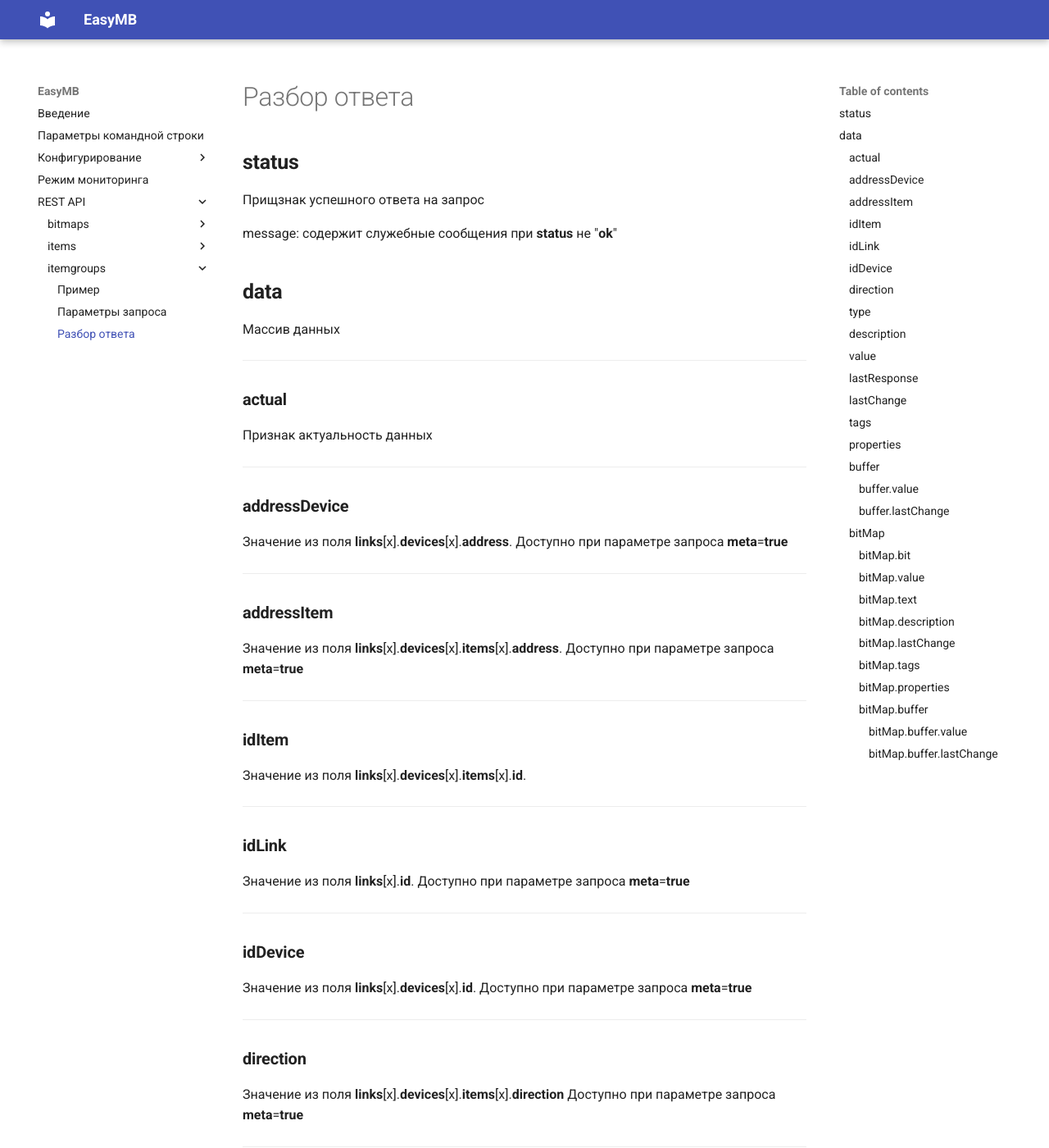
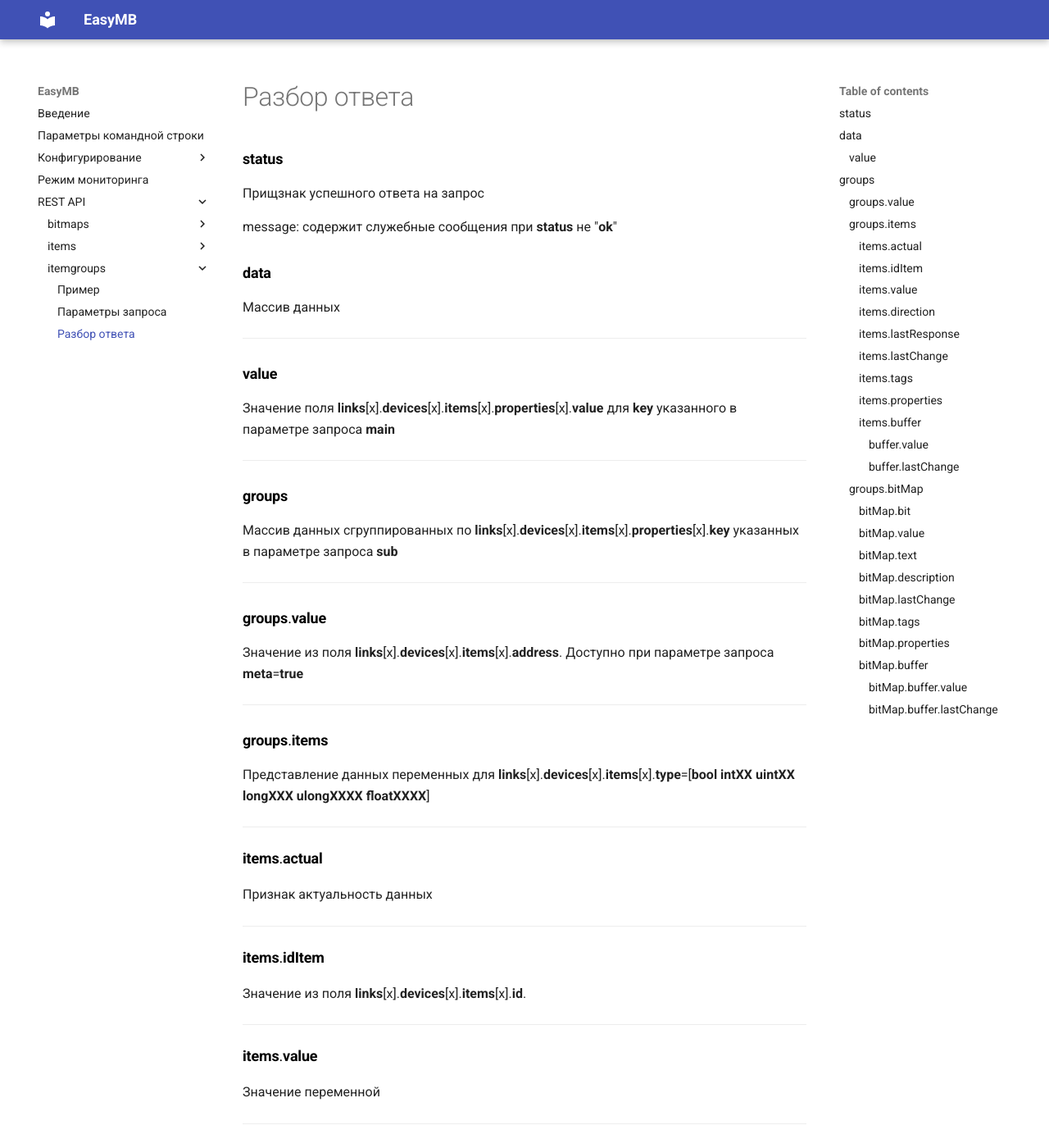
Before and after one commit to sinkevichmm/easymb-docs, an MkDocs documentation site: the page built from docs/restapi/ItemGroups/respons/respons.md, in a window 1280 px wide and 1400 px high. Shown: the whole window at 82% size. Built offline with MkDocs 1.6.1 and Material for MkDocs 9.7.7, drawn with Linux system fonts in a browser that asks for light colours; some of the changed text lies outside the part shown.

Commit message:
restapi itemsgroups done

```diff
--- a/docs/restapi/ItemGroups/respons/respons.md
+++ b/docs/restapi/ItemGroups/respons/respons.md
@@ -12,65 +12,55 @@ message: содержит служебные сообщения при **status*
 
 ----
 
-### **actual**
+### **value**
+
+Значение поля **links**[x].**devices**[x].**items**[x].**properties**[x].**value** для **key** указанного в параметре запроса **main**
+
+----
+
+## **groups**
+
+Массив данных сгруппированных по **links**[x].**devices**[x].**items**[x].**properties**[x].**key** указанных в параметре запроса **sub**
+
+----
+
+### **groups**.**value**
+
+Значение из поля **links**[x].**devices**[x].**items**[x].**address**.  Доступно при параметре запроса **meta**=**true**
+
+----
+
+### **groups**.**items**
+
+Представление данных переменных для **links**[x].**devices**[x].**items**[x].**type**=[**bool** **intXX**  **uintXX**  **longXXX** **ulongXXXX** **floatXXXX**]
+
+----
+
+#### **items**.**actual**
 
 Признак актуальность данных
 
 ----
 
-### **addressDevice**
-
-Значение из поля **links**[x].**devices**[x].**address**. Доступно при параметре запроса **meta**=**true**
-
-----
-
-### **addressItem**
-
-Значение из поля **links**[x].**devices**[x].**items**[x].**address**.  Доступно при параметре запроса **meta**=**true**
-
-----
-
-### **idItem**
+#### **items**.**idItem**
 
 Значение из поля **links**[x].**devices**[x].**items**[x].**id**.
 
 ----
 
-### **idLink**
+#### **items**.**value**
 
-Значение из поля **links**[x].**id**. Доступно при параметре запроса **meta**=**true**
+Значение переменной
 
 ----
 
-### **idDevice**
-
-Значение из поля **links**[x].**devices**[x].**id**. Доступно при параметре запроса **meta**=**true**
-
-----
-
-### **direction**
+#### **items**.**direction**
 
 Значение из поля **links**[x].**devices**[x].**items**[x].**direction** Доступно при параметре запроса **meta**=**true**
 
 ----
 
-### **type**
-
-Значение из поля **links**[x].**devices**[x].**items**[x].**type** Доступно при параметре запроса **meta**=**true**
-
-### **description**
-
-Значение из поля **links**[x].**devices**[x].**items**[x].**description**
-
-----
-
-### **value**
-
-Ответа на запрос данных с устройства
-
-----
-
-### **lastResponse**
+#### **items**.**lastResponse**
 
 Время последнего ответа
 
@@ -78,25 +68,25 @@ message: содержит служебные сообщения при **status*
 
 ----
 
-### **lastChange**
+#### **items**.**lastChange**
 
-Время последнего изменения значения поля value
+Время последнего изменения значения поля **value**
 
 ----
 
-### **tags**
+#### **items**.**tags**
 
 Значение из поля **links**[x].**devices**[x].**items**[x].**tags**
 
 ----
 
-### **properties**
+#### **items**.**properties**
 
 Значение из поля **links**[x].**devices**[x].**items**[x].**properties**
 
 ----
 
-### **buffer**
+#### **items**.**buffer**
 
 Хранит результыты прдидущих запросов
 
@@ -108,25 +98,27 @@ message: содержит служебные сообщения при **status*
 
 ----
 
-#### **buffer**.**value**
+##### **buffer**.**value**
 
 Архивное значение
 
 ----
 
-#### **buffer**.**lastChange**
+##### **buffer**.**lastChange**
 
 Дата изменения значение
 
 ----
 
-### **bitMap**
+### **groups**.**bitMap**
 
-Доступно при значени поля links[x].devices[x].items[x].type [**16bitXX**  **32bitXXXX**]
+Представление данных переменных для **links**[x].**devices**[x].**items**[x].**type**=[**16bitXX** **32bitXXXX**]
+
+----
 
 #### **bitMap**.**bit**
 
-Номер бита. Номер бита. Значение из поля **links**[x].**devices**[x].**items**[x].**bitMap**[x].**bit**
+Номер бита. Значение из поля **links**[x].**devices**[x].**items**[x].**bitMap**[x].**bit**
 
 ----
 
@@ -141,6 +133,8 @@ message: содержит служебные сообщения при **status*
 Значение из поля **links**[x].**devices**[x].**items**[x].**bitMap**[x].**on** при **value**=**true**
 Значение из поля **links**[x].**devices**[x].**items**[x].**bitMap**[x].**off** при **value**=**false**
 
+----
+
 #### **bitMap**.**description**
 
 Значение из поля **links**[x].**devices**[x].**items**[x].**bitMap**[x].**description**
@@ -149,7 +143,7 @@ message: содержит служебные сообщения при **status*
 
 #### **bitMap**.**lastChange**
 
-Время последнего изменения значения поля value
+Время последнего изменения значения поля **value**
 
 ----
 
--- a/docs/stylesheets/_typeset.scss
+++ /dev/null
@@ -1,5 +0,0 @@
-
-  // 3rd level headline following an 2nd level headline
-  h2 + h3 +h4 +h5 +h6{
-    margin-top: px2em(16px, 20px);
-  }
--- /dev/null
+++ b/docs/stylesheets/extra.css
@@ -0,0 +1,9 @@
+h2,h3,h4,h5,h6 {
+  font-weight: 400 !important;
+  text-transform: none !important;
+  color: black !important;
+  font-size: large !important;
+  line-height: 1.5!important;
+  letter-spacing: -0.01em!important;
+
+}
--- a/mkdocs.yml
+++ b/mkdocs.yml
@@ -17,6 +17,9 @@ theme:
     hljs_languages:
         - json
         - shell
+
+extra_css:
+    - stylesheets/extra.css
 
 #theme:
 #    name: null
```
Also changed, not shown: docs/restapi/bitMaps/respons/respons.md (+2 -2 lines), docs/restapi/items/respons/respons.md (+3 -3 lines).
